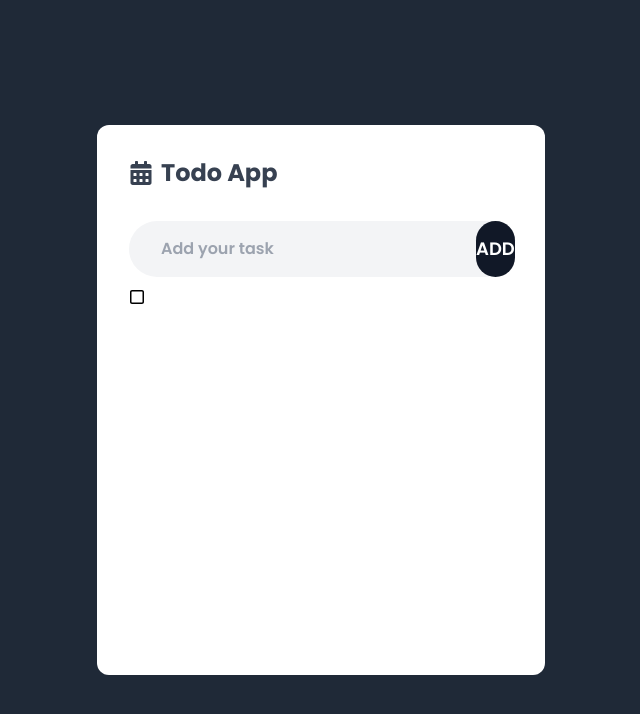
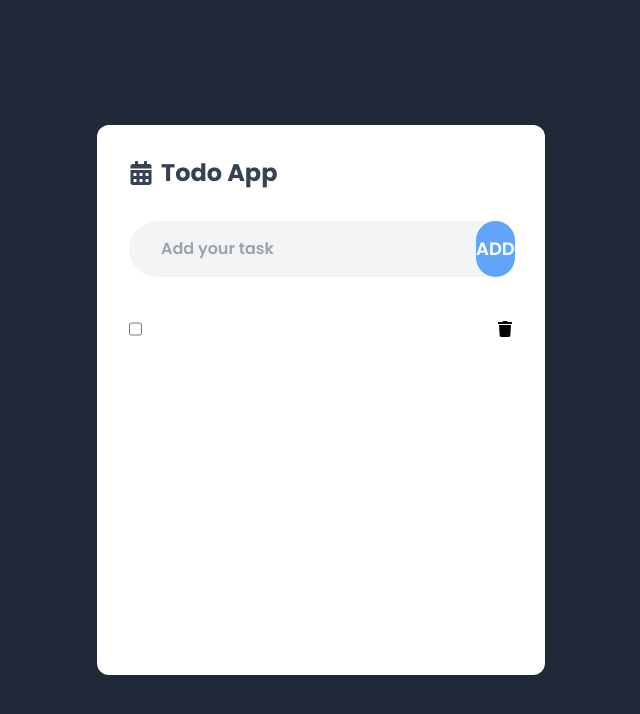
Before and after one commit to asathsara/React-Todo-App, a React (Vite) app: page / in a window 1280 px wide. Shown: the top 714 px of the page, without its empty margins (319-959 px from the left). Built offline with nearby package versions, Linux system fonts and the light colour scheme.

Commit message:
Almost finished

```diff
--- a/src/components/Todo.jsx
+++ b/src/components/Todo.jsx
@@ -1,33 +1,94 @@
-import React from 'react'
+import React, { useEffect, useRef, useState } from "react";
+
 import { FaCalendarAlt } from "react-icons/fa";
-import TodoItems from './TodoItems';
+import TodoItems from "./TodoItems";
 
 const Todo = () => {
+  const [todoList, setTodoList] = useState([
+    localStorage.getItem("todos")
+      ? JSON.parse(localStorage.getItem("todos"))
+      : [],
+  ]);
+
+  const inputRef = useRef();
+
+  const add = () => {
+    const inputText = inputRef.current.value.trim();
+
+    if (inputText === "") {
+      return;
+    }
+
+    const newTodo = {
+      id: Date.now(),
+      text: inputText,
+      isComplete: false,
+    };
+
+    setTodoList((prev) => [...prev, newTodo]);
+    inputRef.current.value = "";
+  };
+
+  const deleteTodo = (id) => {
+    setTodoList((prevTodos) => {
+      return prevTodos.filter((todo) => todo.id != id);
+    });
+  };
+
+  const toggle = (id) => {
+    setTodoList((prevTodos) => {
+      return prevTodos.map((todo) => {
+        if (todo.id == id) {
+          return { ...todo, isComplete: !todo.isComplete };
+        } else {
+          return todo;
+        }
+      });
+    });
+  };
+
+  useEffect(() => {
+    localStorage.setItem("todos", JSON.stringify(todoList));
+  }, [todoList]);
+
   return (
-    <div className='place-self-center min-h-[550px] w-11/12 bg-white max-w-md flex rounded-xl flex-col pr-8 pl-8'>
-
-      <div className='flex items-center mt-8   gap-2'>
-      <FaCalendarAlt className='text-2xl  text-gray-700' />
-        <h1 className='font-poppins text-2xl font-bold text-gray-700'>Todo App</h1>
+    <div className="place-self-center min-h-[550px] w-11/12 bg-white max-w-md flex rounded-xl flex-col pr-8 pl-8">
+      <div className="flex items-center mt-8   gap-2">
+        <FaCalendarAlt className="text-2xl  text-gray-700" />
+        <h1 className="font-poppins text-2xl font-bold text-gray-700">
+          Todo App
+        </h1>
       </div>
 
-      <div className='bg-gray-100 rounded-full min-h-[50px] mt-8 flex items-center'>
-  <input
-    type="text"
-    placeholder="Add your task"
-    className='bg-transparent border-0 outline-none ml-8 flex-1 font-poppins font-semibold'
+      <div className="bg-gray-100 rounded-full min-h-[50px]  flex items-center my-8">
+        <input
+          ref={inputRef}
+          type="text"
+          placeholder="Add your task"
+          className="bg-transparent border-0 outline-none ml-8 flex-1 font-poppins font-semibold"
         />
-        <button className='border-none text-lg rounded-full bg-gray-900 w-32 h-14 text-white font-poppins font-semibold'>
-    ADD
+        <button
+          onClick={add}
+          className="border-none text-lg rounded-full bg-blue-400 w-32 h-14 text-white font-poppins font-semibold"
+        >
+          ADD
         </button>
+      </div>
 
+      {todoList.map((item, index) => {
+        return (
+          <TodoItems
+            key={index}
+            text={item.text}
+            id={item.id}
+            isComplete={item.isComplete}
+            deleteTodo={deleteTodo}
+            toggle={toggle}
+          />
+        );
+      })}
+    </div>
+  );
+};
 
-</div>
-
-      <TodoItems/>
-
-    </div>
-  )
-}
-
-export default Todo
+export default Todo;
--- a/src/components/TodoItems.jsx
+++ b/src/components/TodoItems.jsx
@@ -1,13 +1,15 @@
 import React from 'react'
-import { FaRegSquare } from "react-icons/fa6";
-import { FaRegSquareCheck } from "react-icons/fa6";
 import { FaTrash } from "react-icons/fa";
 
 
-const TodoItems = () => {
+const TodoItems = ({text,id,isComplete,deleteTodo,toggle}) => {
   return (
-      <div className='flex items-center my-3 gap-2'>
-          <FaRegSquare/>
+    <div onClick={()=>toggle(id)} className='flex my-3 gap-2 items-stretch cursor-pointer'>
+
+      <input checked={isComplete} type='checkbox'></input>
+      <p className={`font-poppins text-lg font-semibold ml-2 ${isComplete ? 'line-through' : ''}`}>{text}</p>
+
+      <FaTrash onClick={()=> deleteTodo(id)} className='cursor-pointer ml-auto'/>
 
     </div>
   )
```
